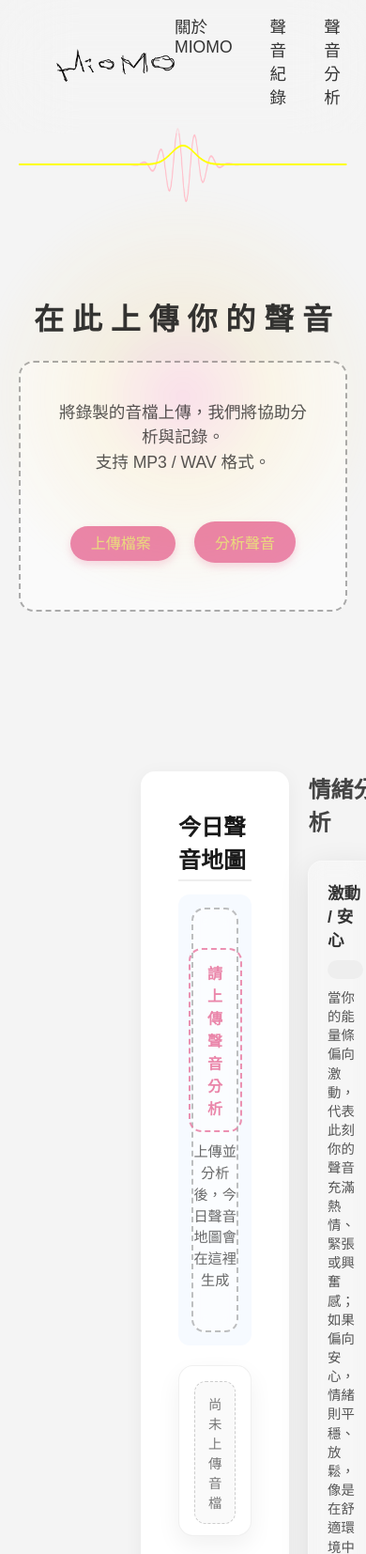
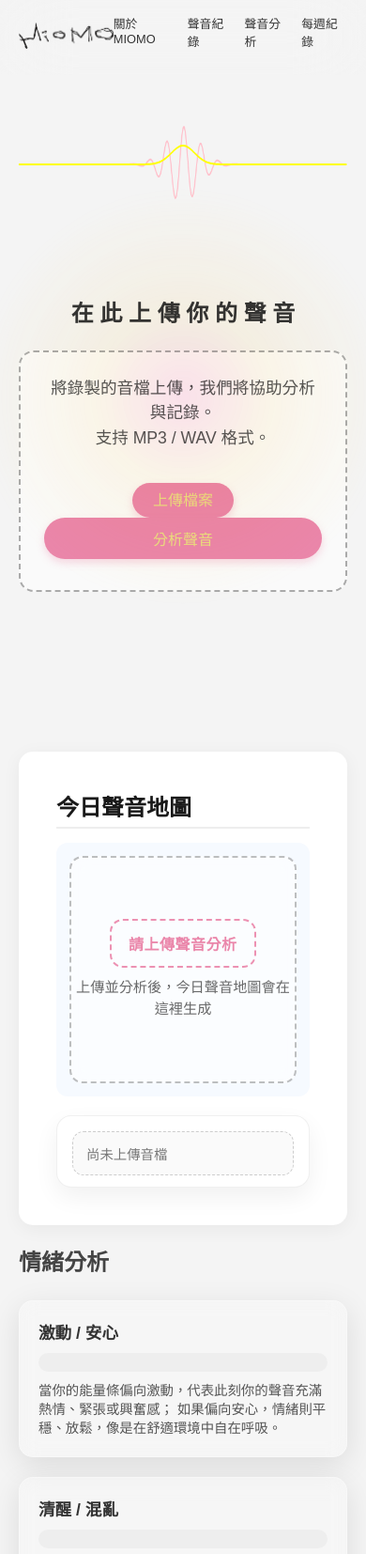
Before and after one commit to o33020418-debug/miomo, a plain HTML site: page miomo_web/Otherfiles/page2.html in a window 390 px wide. Shown: the top 1654 px of the page at 94% size. Drawn offline with Linux system fonts and the light colour scheme; a script that the page names is missing.

Commit message:
Add responsive styles for mobile layout in page2.css

```diff
--- a/miomo_web/Otherfiles/page2.css
+++ b/miomo_web/Otherfiles/page2.css
@@ -1962,3 +1962,98 @@ button:active, .custom-file-upload:active{
 #monthlyFrame .monthly-diary-panel{
   margin-top: 10px;
 }
+
+
+
+
+/* ================================
+MIOMO Mobile Layout Patch
+
+================================ */
+
+@media (max-width:1200px){
+
+.container{
+flex-direction:column;
+padding-left:40px;
+padding-right:40px;
+}
+
+.left-panel,
+.right-panel{
+width:100%;
+}
+
+.unity-image{
+height:auto;
+min-height:320px;
+}
+
+}
+
+@media (max-width:768px){
+
+header{
+padding:15px 20px;
+}
+
+nav{
+gap:20px;
+}
+
+nav a{
+font-size:0.95rem;
+}
+
+.container{
+padding-left:20px;
+padding-right:20px;
+}
+
+.upload-title{
+font-size:1.5rem;
+}
+
+.analysis-grid{
+grid-template-columns:1fr;
+}
+
+.unity-image{
+min-height:260px;
+}
+
+}
+
+@media (max-width:480px){
+
+.logo img{
+height:28px;
+}
+
+nav{
+gap:12px;
+}
+
+nav a{
+font-size:0.8rem;
+}
+
+.upload-dropzone{
+padding:25px;
+}
+
+.buttons button,
+.custom-file-upload{
+width:100%;
+margin:8px 0;
+}
+
+.week-grid{
+grid-template-columns:1fr;
+}
+
+.day-img{
+height:180px;
+}
+
+}
```
